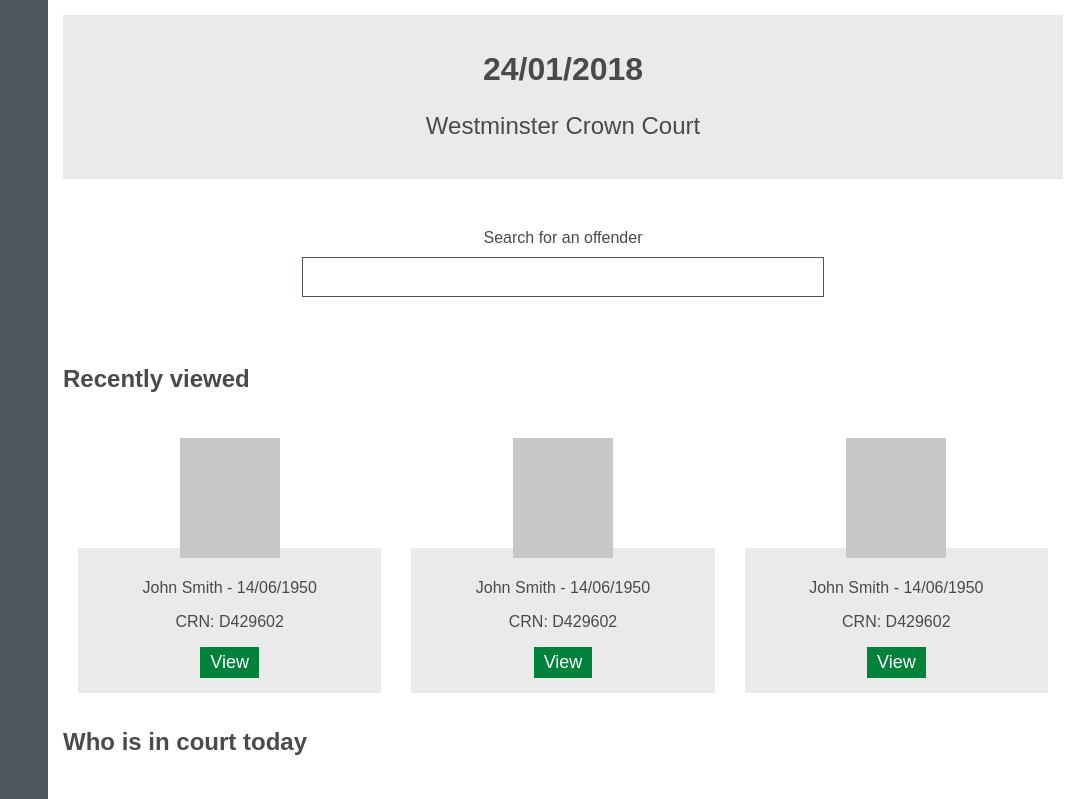
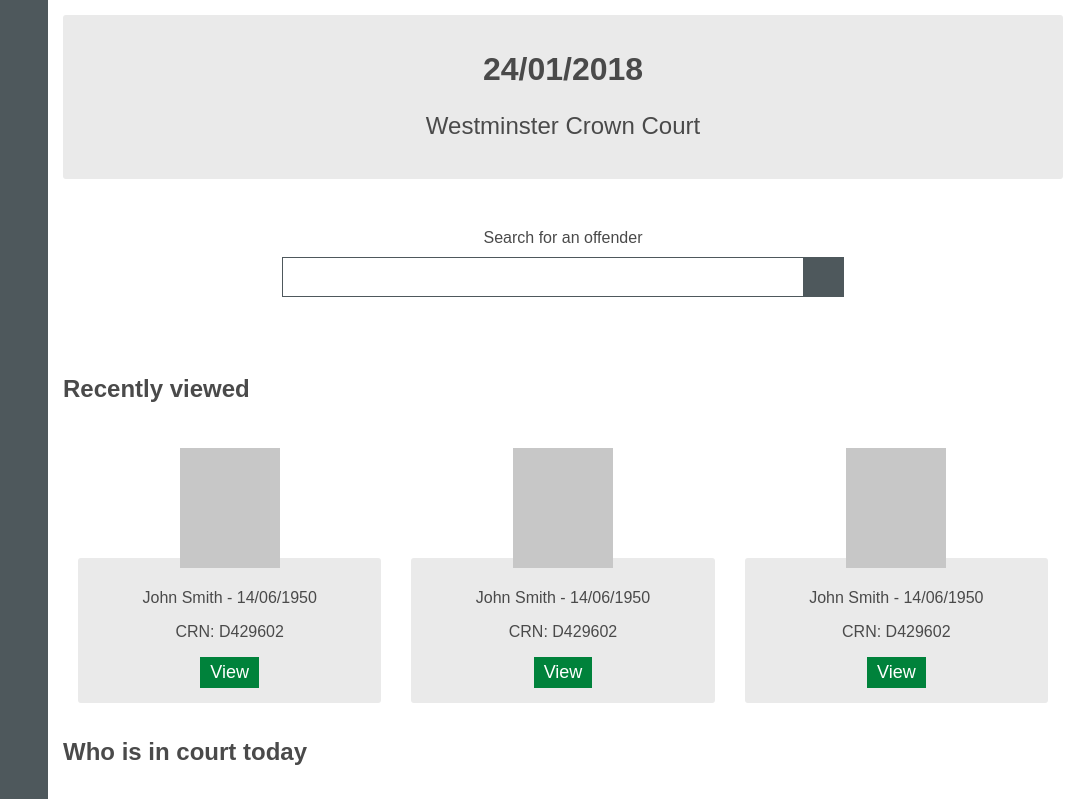
Before and after one commit to ministryofjustice/new-probation-services, a React (Create React App) app: page / in a window 1280 px wide. Shown: the top 799 px of the page, without its empty margins (202-1280 px from the left). Built offline with nearby package versions, Linux system fonts and the light colour scheme; a web font is replaced by a local one.

Commit message:
Includes basic search from initial screen
Updated dependencies
Refactors

```diff
--- a/package.json
+++ b/package.json
@@ -8,8 +8,8 @@
     "flow-check": "flow check",
     "build-css": "node-sass-chokidar src/ -o src/",
     "watch-css": "npm run build-css && node-sass-chokidar src/ -o src/ --watch --recursive",
+    "start-js": "react-scripts start",
     "start": "REACT_APP_HOST_ENV=dev npm-run-all -p watch-css start-js",
-    "start-js": "react-scripts start",
     "build": "npm run build-css && react-scripts build",
     "test": "react-scripts test --env=jsdom",
     "eject": "react-scripts eject"
--- a/src/components/Navigation.js
+++ b/src/components/Navigation.js
@@ -1,7 +1,6 @@
 // @flow
-
 import React, { Component } from 'react';
-import { NavLink, Link } from 'react-router-dom';
+import { Link } from 'react-router-dom';
 
 import logo from '../assets/logo.svg';
 
--- a/src/scenes/current-cases/components/CurrentCases.js
+++ b/src/scenes/current-cases/components/CurrentCases.js
@@ -1,22 +1,73 @@
 // @flow
-import React from 'react';
+import React, { Component } from 'react';
+
+type Props = {
+  history: Array<any>
+};
+type State = {
+  searchParams: string
+};
 
 /**
  *
  */
-const CurrentCases = () => (
+export default class CurrentCases extends Component<Props, State> {
+  /**
+   * @constructor
+   * @param props {Props} arbitrary inputs
+   */
+  constructor(props: Props) {
+    super(props);
+
+    this.state = {
+      searchParams: ''
+    };
+
+    (this: any).handleChange = this.handleChange.bind(this);
+    (this: any).submitForm = this.submitForm.bind(this);
+  }
+
+  /**
+   *
+   * @param event
+   */
+  handleChange(event: SyntheticInputEvent<HTMLInputElement>) {
+    this.setState({ searchParams: event.target.value });
+  }
+
+  submitForm(event: any) {
+    event.preventDefault();
+    this.props.history.push(
+      '/search?search=' + encodeURIComponent(this.state.searchParams)
+    );
+  }
+
+  render() {
+    return (
       <div className="fade-in">
         <div className="space-top panel header">
-      <h1 className="text-large">{new Date().toLocaleDateString('en-GB')}</h1>
+          <h1 className="text-large">
+            {new Date().toLocaleDateString('en-GB')}
+          </h1>
           <p className="text-large">Westminster Crown Court</p>
         </div>
 
         <p>&nbsp;</p>
 
-    <div className="form-group center">
+        <form className="form-group center" onSubmit={this.submitForm}>
           <label htmlFor="search">Search for an offender</label>
-      <input type="text" name="search" className="form-control center" />
-    </div>
+          <br />
+          <input
+            type="text"
+            name="search"
+            className="form-control inline center"
+            value={this.state.searchParams}
+            onChange={this.handleChange}
+          />
+          <button type="submit" className="input-bumper">
+            <span className="far fa-search" />
+          </button>
+        </form>
 
         <p>&nbsp;</p>
 
@@ -128,5 +179,5 @@
         <p className="space-top">&nbsp;</p>
       </div>
     );
-
-export default CurrentCases;
+  }
+}
--- a/src/scenes/search/components/Result.js
+++ b/src/scenes/search/components/Result.js
@@ -232,7 +232,7 @@
           <p>
             <a
               id={'contact-' + this.props.id}
-              className="clickable"
+              className="clickable blue underline"
               onClick={this.props.contact}>
               Add contact
             </a>
--- a/src/scenes/search/components/Search.js
+++ b/src/scenes/search/components/Search.js
@@ -270,12 +270,20 @@
             </p>
           )}
 
-          <p className="text-bold">
-            Can't find who you are looking for?{' '}
-            <a className="clickable blue" onClick={this.handleNewOffenderClick}>
-              Add a new offender
-            </a>
-          </p>
+          {this.state.searchParams.length >= 2 &&
+            this.state.hits !== -1 && (
+              <p className="text-bold">
+                Can't find who you are looking for?{' '}
+                <a
+                  className="clickable blue"
+                  onClick={this.handleNewOffenderClick}>
+                  Add a new offender
+                </a>
+              </p>
+            )}
+
+          {this.state.searchParams.length === 0 &&
+            this.state.hits <= 0 && <div>&nbsp;</div>}
         </div>
         <div>
           <h2>
--- a/src/styles/_form.scss
+++ b/src/styles/_form.scss
@@ -61,6 +61,17 @@
       font-size: 18px;
     }
   }
+
+  &.input-bumper {
+    position: relative;
+    bottom: -1px;
+    width: 40px;
+    height: 40px;
+    border-left: 0;
+    color: white;
+    background: $input-border;
+    padding: 0;
+  }
 }
 
 .form-group {
@@ -70,6 +81,10 @@
 .form-control {
   display: block;
   margin-top: 10px;
+
+  &.inline {
+    display: inline-block;
+  }
 
   &.center {
     margin: 10px auto;
--- a/src/styles/_icons.scss
+++ b/src/styles/_icons.scss
@@ -30,6 +30,8 @@
 
 .risk-icon {
   display: inline-block;
+  position: relative;
+  bottom: -2px;
   width: 15px;
   height: 15px;
   border-radius: 3px;
--- a/src/styles/_panel.scss
+++ b/src/styles/_panel.scss
@@ -1,5 +1,6 @@
 .panel {
   padding: 15px;
+  border-radius: 3px;
 
   &.header {
     background: $panel-header;
```
Also changed, not shown: 1 other file (tests, documents, lock files or other folders). Lines whose indentation alone changed are shown as unchanged.
